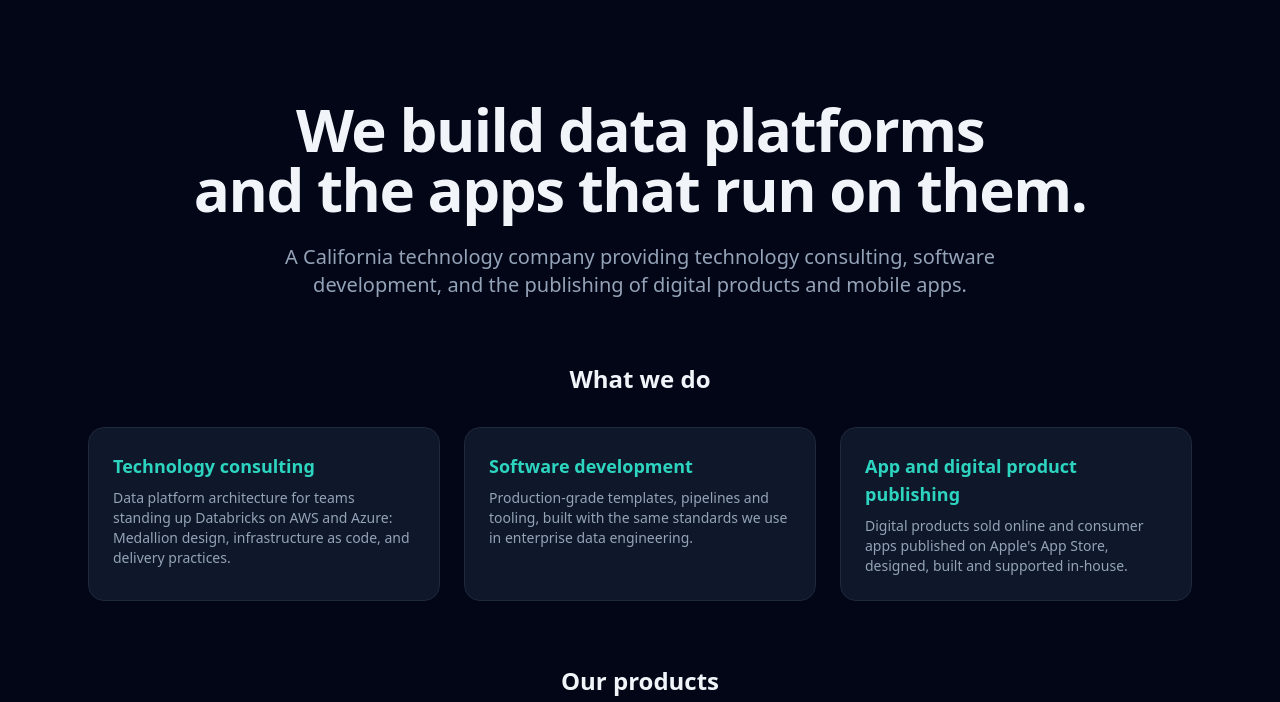
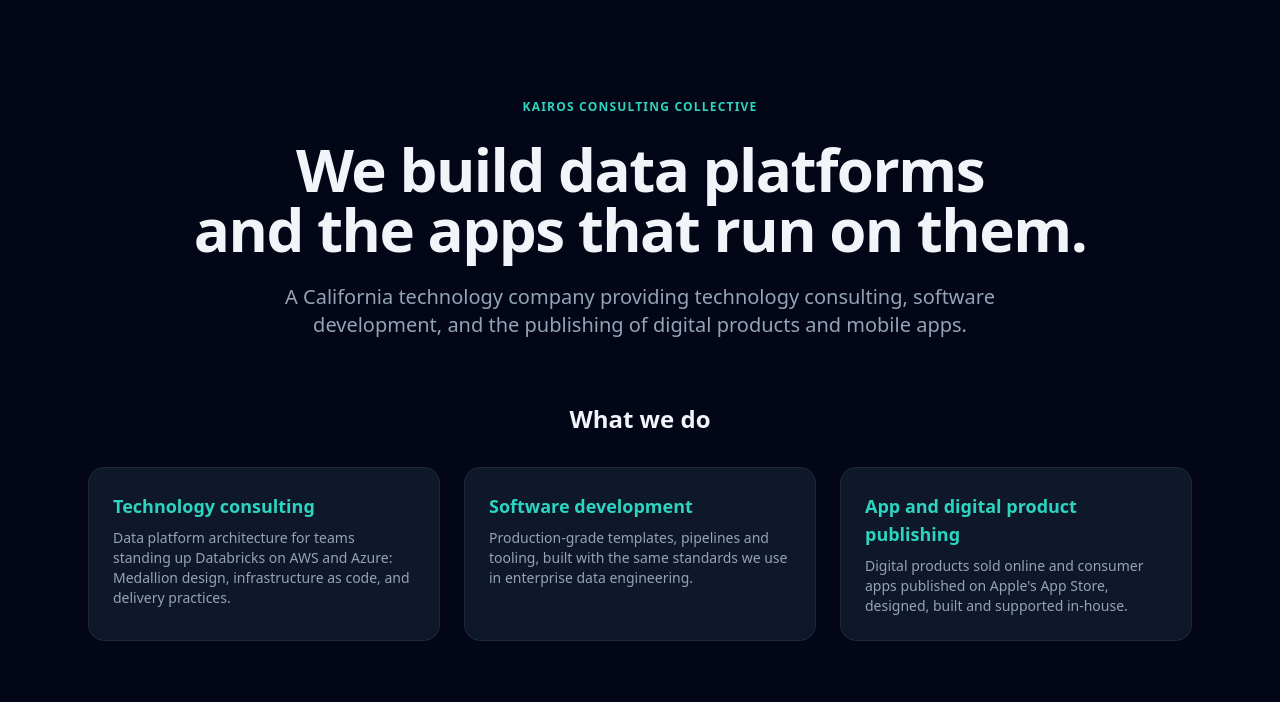
Before and after one commit to kairos-cc/kairos-data-systems-web, a plain HTML site: page index.html in a window 1280 px wide. Shown: the part 63-765 px from the top of the page. Drawn offline with nearby package versions, Linux system fonts and the light colour scheme.

Commit message:
Home: restore company name above hero, without LLC
Co-Authored-By: Claude Opus 5.5 <noreply@anthropic.com>
Claude-Session: https://claude.ai/code/session_011qawD1KhxMcyQQFimxjZ6y

```diff
--- a/index.html
+++ b/index.html
@@ -38,6 +38,7 @@
 
     <!-- Hero -->
     <header class="max-w-6xl mx-auto px-6 pt-24 pb-16 text-center">
+        <p class="text-xs font-bold uppercase tracking-widest text-teal-400 mb-6">Kairos Consulting Collective</p>
         <h1 class="text-5xl md:text-6xl font-black tracking-tight mb-6">
             We build data platforms<br class="hidden md:block"> and the apps that run on them.
         </h1>
```
